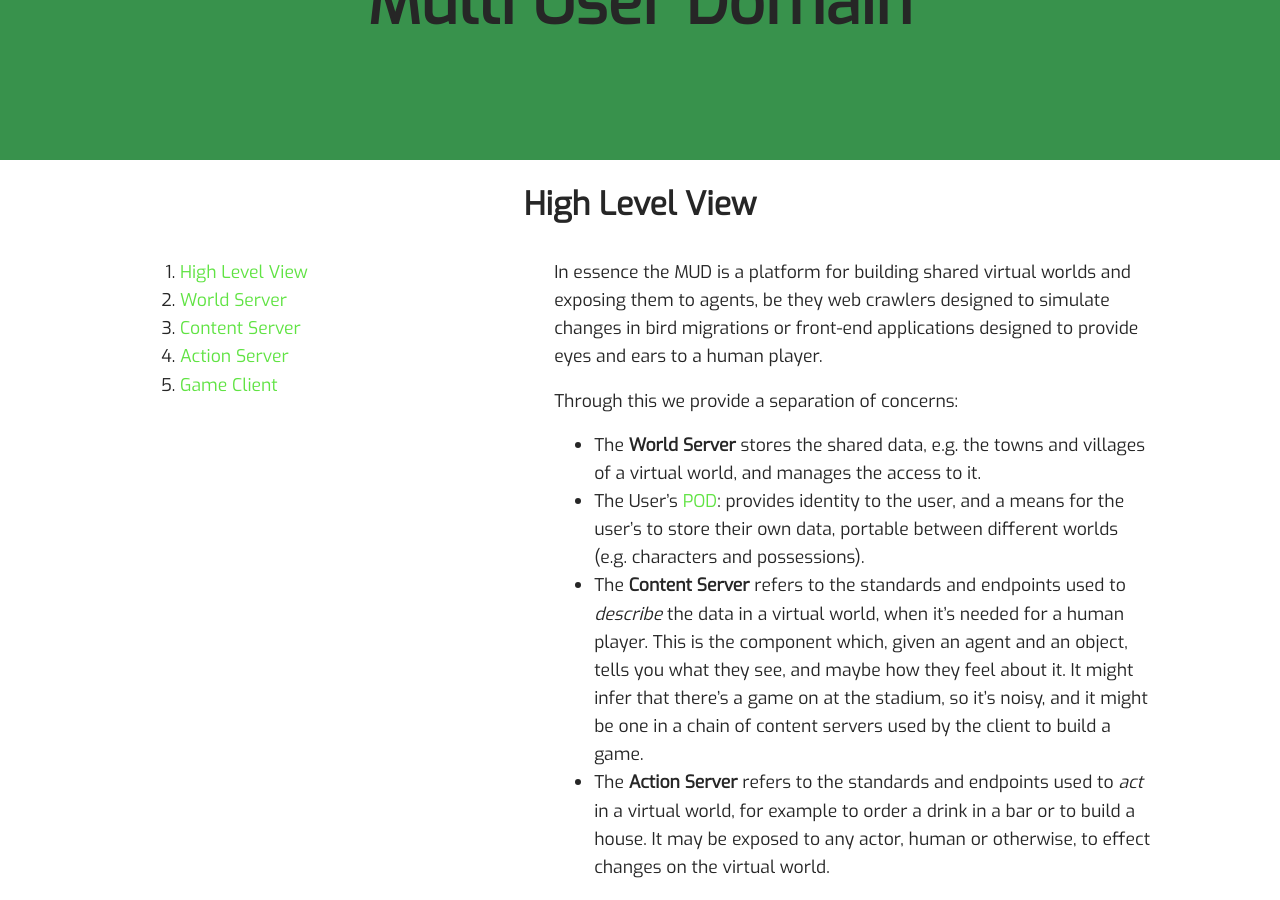
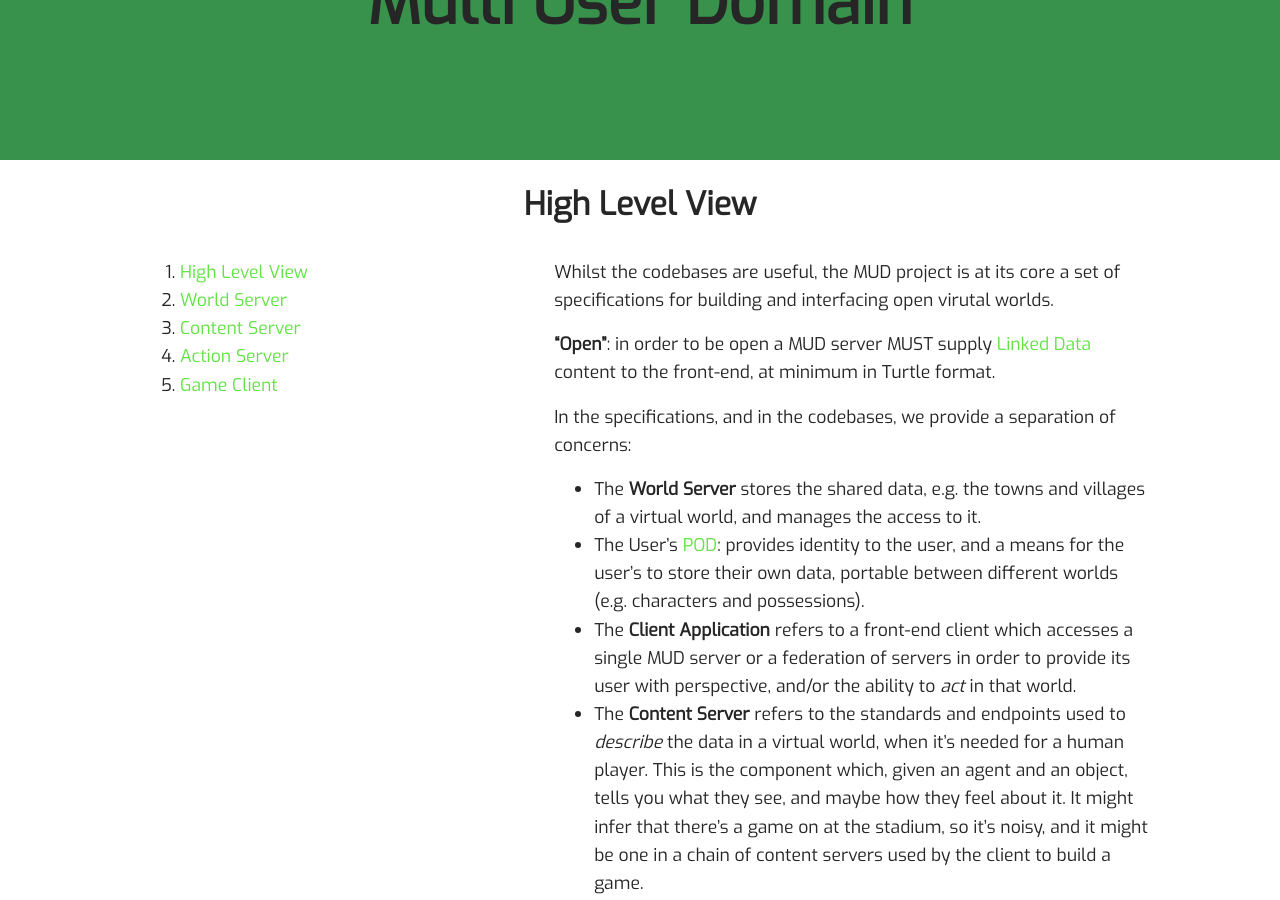
Before and after one commit to Multi-User-Domain/Multi-User-Domain.github.io, a Jekyll site: the page built from _docs/01-overview.md, in a window 1280 px wide and 900 px high, scrolled down 200 px. Built offline with Jekyll 4.4.1, drawn with Linux system fonts in a browser that asks for light colours; nearby versions of some CDN libraries; some of the changed text lies outside the part shown.

Commit message:
better overview

```diff
--- a/_docs/01-overview.md
+++ b/_docs/01-overview.md
@@ -6,18 +6,13 @@ lang: en
 lang-ref: overview
 ---
 
-In essence the MUD is a platform for building shared virtual worlds and exposing them to agents, be they web crawlers designed to simulate changes in bird migrations or front-end applications designed to provide eyes and ears to a human player.
+Whilst the codebases are useful, the MUD project is at its core a set of specifications for building and interfacing open virutal worlds.
 
-Through this we provide a separation of concerns:
+**"Open"**: in order to be open a MUD server MUST supply [Linked Data](https://www.w3.org/TR/ldp/) content to the front-end, at minimum in Turtle format.
+
+In the specifications, and in the codebases, we provide a separation of concerns:
 * The **World Server** stores the shared data, e.g. the towns and villages of a virtual world, and manages the access to it.
 * The User's [POD](https://solidproject.org): provides identity to the user, and a means for the user's to store their own data, portable between different worlds (e.g. characters and possessions).
+* The **Client Application** refers to a front-end client which accesses a single MUD server or a federation of servers in order to provide its user with perspective, and/or the ability to _act_ in that world.
 * The **Content Server** refers to the standards and endpoints used to _describe_ the data in a virtual world, when it's needed for a human player. This is the component which, given an agent and an object, tells you what they see, and maybe how they feel about it. It might infer that there's a game on at the stadium, so it's noisy, and it might be one in a chain of content servers used by the client to build a game.
 * The **Action Server** refers to the standards and endpoints used to _act_ in a virtual world, for example to order a drink in a bar or to build a house. It may be exposed to any actor, human or otherwise, to effect changes on the virtual world.
-
-It's worth stating explicitly that MUD is a **decentralised** platform intended to be highly extensible, which means that the worlds and clients need to agree on a protocol to communicate through and tolerate differences. The client in particular should be as **backend-agnostic** as possible and should avoid containing world logic within it. It means that the client needs to be directed by the server, and that the server needs to talk with the client about what it can support, how it wants to go about this etc.
-
-RDF data on the semantic web is open by design, making it highly extensible. There is a lot of fun to be had in the building of a world, even without any "text-based adventure", simply by creating a village, coming back in 6 months to find that your village is now a city, or that the bartender at the saloon you visited last week is complaining about another player who came in and challenged them to a duel.
-
-Your world server doesn't have to define what a duel is, what a saloon is or what a memory is, it just needs to allow players and machines to write to it in RDF.
-
-It doesn't have to redefine how to describe what's happening because this concern has been separated to the content server providers.
```
